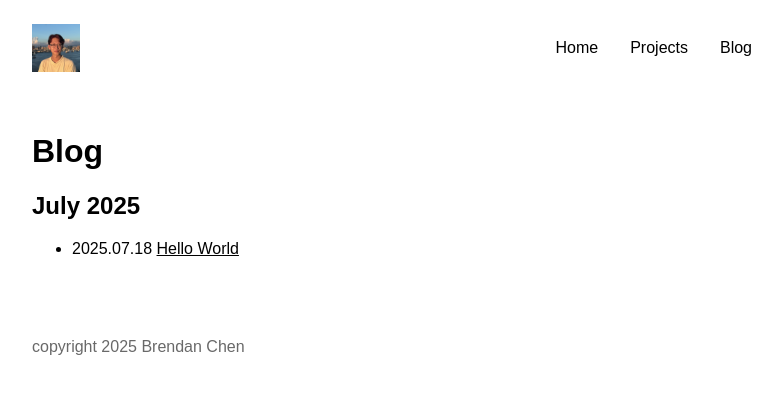
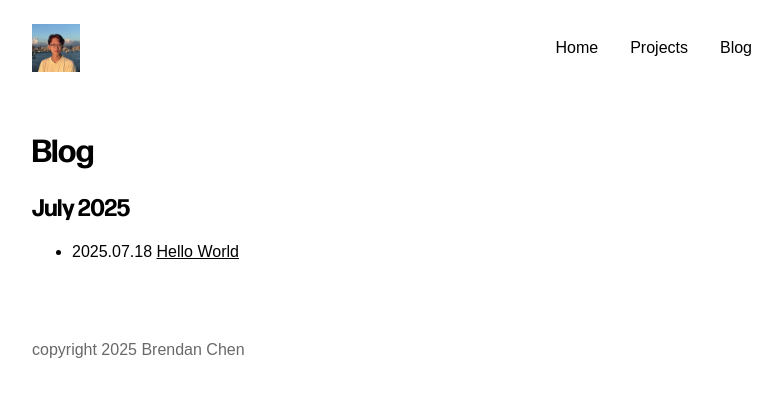
Before and after one commit to brendan-ch/brendan-ch.github.io, a Jekyll site: the page built from blog.html, in a window 1280 px wide. Shown: the top 397 px of the page, without its empty margins (248-1030 px from the left). Built offline with Jekyll 4.4.1, drawn with Linux system fonts in a browser that asks for light colours; some web fonts are replaced.

Commit message:
Use FormaDJRDisplay for the headers

```diff
--- a/assets/css/global.css
+++ b/assets/css/global.css
@@ -20,7 +20,6 @@ header {
     z-index: 1001;
 }
 
-
 main {
     max-width: 720px;
     width: 100%;
@@ -39,7 +38,9 @@ a {
     color: unset;
 }
 
-
+h1, h2, h3, h4, h5, h6 {
+    font-family: 'FormaDJRDisplay', sans-serif;
+}
 
 @media screen and (min-width: 720px) {
     main {
```
